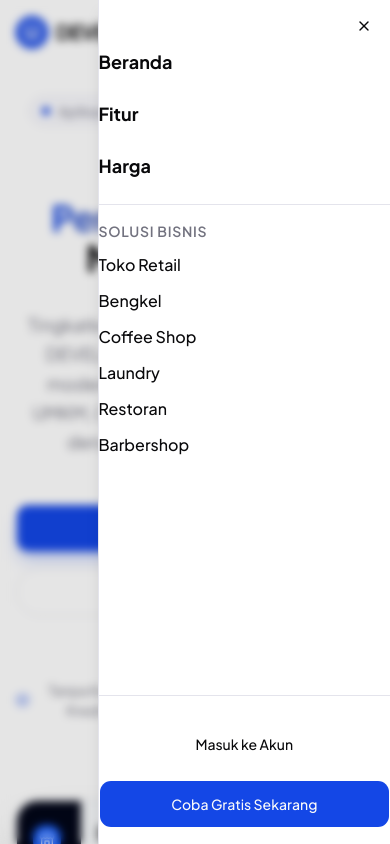
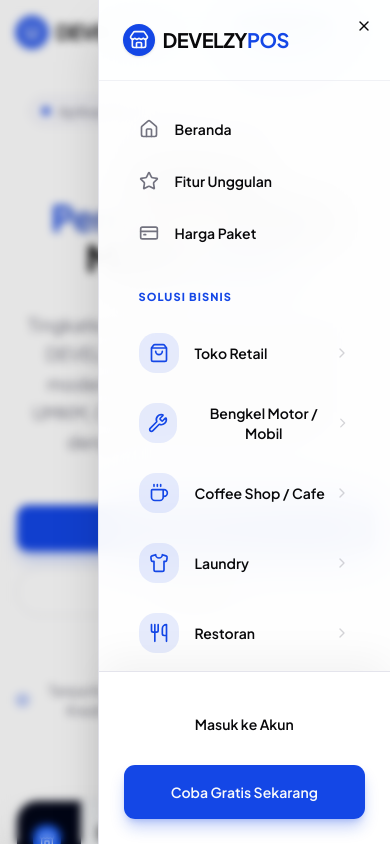
Before and after one commit to develzy/develzy_pos, a Next.js app: page / in a window 390 px wide. Both pictures are taken after a click on the button 358 px from the left and 32 px from the top of the page. Shown: the top 844 px of the page. Built offline with nearby package versions, Linux system fonts and the light colour scheme.

Commit message:
feat(ui): redesign mobile menu to be premium and modern

```diff
--- a/src/components/SiteHeader.tsx
+++ b/src/components/SiteHeader.tsx
@@ -4,8 +4,8 @@
 import Link from "next/link";
 import { usePathname } from "next/navigation";
 import { buttonVariants, Button } from "@/components/ui/button";
-import { Store, ChevronDown, Menu } from "lucide-react";
-import { Sheet, SheetContent, SheetTrigger } from "@/components/ui/sheet";
+import { Store, ChevronDown, Menu, Home, Star, CreditCard, ShoppingBag, Wrench, Coffee, Shirt, Utensils, Scissors, ChevronRight } from "lucide-react";
+import { Sheet, SheetContent, SheetTrigger, SheetClose } from "@/components/ui/sheet";
 
 export function SiteHeader() {
   const pathname = usePathname();
@@ -82,24 +82,88 @@
               <SheetTrigger className={`${buttonVariants({ variant: "ghost", size: "icon" })} md:hidden`}>
                 <Menu className="h-6 w-6" />
               </SheetTrigger>
-              <SheetContent side="right" className="w-[300px] sm:w-[400px] flex flex-col gap-6 pt-12 overflow-y-auto">
-                <Link href="/" className="text-lg font-bold hover:text-primary">Beranda</Link>
-                <Link href="/#fitur" className="text-lg font-bold hover:text-primary">Fitur</Link>
-                <Link href="/#harga" className="text-lg font-bold hover:text-primary">Harga</Link>
-
-                <div className="flex flex-col gap-3 pt-4 border-t">
-                  <span className="text-sm text-muted-foreground font-semibold uppercase tracking-wider">Solusi Bisnis</span>
-                  <Link href="/solusi/retail" className="text-base font-medium hover:text-primary">Toko Retail</Link>
-                  <Link href="/solusi/bengkel" className="text-base font-medium hover:text-primary">Bengkel</Link>
-                  <Link href="/solusi/coffee-shop" className="text-base font-medium hover:text-primary">Coffee Shop</Link>
-                  <Link href="/solusi/laundry" className="text-base font-medium hover:text-primary">Laundry</Link>
-                  <Link href="/solusi/restoran" className="text-base font-medium hover:text-primary">Restoran</Link>
-                  <Link href="/solusi/barbershop" className="text-base font-medium hover:text-primary">Barbershop</Link>
+              <SheetContent side="right" className="w-full sm:w-[400px] flex flex-col gap-0 p-0 border-l shadow-2xl bg-background/95 backdrop-blur-xl">
+                {/* Header inside Menu */}
+                <div className="p-6 border-b border-border/50 bg-background/50 flex items-center gap-2">
+                  <div className="flex h-8 w-8 items-center justify-center rounded-xl bg-primary text-primary-foreground shadow-sm">
+                    <Store className="h-5 w-5" />
+                  </div>
+                  <span className="text-xl font-bold tracking-tight">DEVELZY<span className="text-primary">POS</span></span>
                 </div>
 
-                <div className="flex flex-col gap-3 pt-6 border-t mt-auto mb-4">
-                  <Link href="/login" className={buttonVariants({ variant: "outline", className: "w-full h-12" })}>Masuk ke Akun</Link>
-                  <Link href="/register" className={buttonVariants({ className: "w-full h-12" })}>Coba Gratis Sekarang</Link>
+                <div className="flex-1 overflow-y-auto p-6 flex flex-col gap-8 pb-24">
+                  {/* Main Links */}
+                  <div className="flex flex-col gap-1">
+                    <SheetClose asChild><Link href="/" className="flex items-center gap-4 px-4 py-3.5 rounded-2xl hover:bg-muted/60 transition-all text-foreground font-semibold"><Home className="w-5 h-5 text-muted-foreground" /> Beranda</Link></SheetClose>
+                    <SheetClose asChild><Link href="/#fitur" className="flex items-center gap-4 px-4 py-3.5 rounded-2xl hover:bg-muted/60 transition-all text-foreground font-semibold"><Star className="w-5 h-5 text-muted-foreground" /> Fitur Unggulan</Link></SheetClose>
+                    <SheetClose asChild><Link href="/#harga" className="flex items-center gap-4 px-4 py-3.5 rounded-2xl hover:bg-muted/60 transition-all text-foreground font-semibold"><CreditCard className="w-5 h-5 text-muted-foreground" /> Harga Paket</Link></SheetClose>
+                  </div>
+
+                  {/* Solusi Bisnis */}
+                  <div>
+                    <h4 className="text-[11px] font-extrabold text-primary tracking-widest uppercase mb-4 px-4">Solusi Bisnis</h4>
+                    <div className="grid grid-cols-1 gap-1.5">
+                      <SheetClose asChild>
+                        <Link href="/solusi/retail" className="flex items-center justify-between px-4 py-3 rounded-2xl hover:bg-primary/5 transition-all group">
+                          <div className="flex items-center gap-4">
+                            <div className="w-10 h-10 rounded-xl bg-primary/10 text-primary flex items-center justify-center group-hover:scale-110 transition-transform"><ShoppingBag className="w-5 h-5" /></div>
+                            <div className="font-semibold text-foreground">Toko Retail</div>
+                          </div>
+                          <ChevronRight className="w-4 h-4 text-muted-foreground/30 group-hover:text-primary group-hover:translate-x-1 transition-all" />
+                        </Link>
+                      </SheetClose>
+                      <SheetClose asChild>
+                        <Link href="/solusi/bengkel" className="flex items-center justify-between px-4 py-3 rounded-2xl hover:bg-primary/5 transition-all group">
+                          <div className="flex items-center gap-4">
+                            <div className="w-10 h-10 rounded-xl bg-primary/10 text-primary flex items-center justify-center group-hover:scale-110 transition-transform"><Wrench className="w-5 h-5" /></div>
+                            <div className="font-semibold text-foreground">Bengkel Motor / Mobil</div>
+                          </div>
+                          <ChevronRight className="w-4 h-4 text-muted-foreground/30 group-hover:text-primary group-hover:translate-x-1 transition-all" />
+                        </Link>
+                      </SheetClose>
+                      <SheetClose asChild>
+                        <Link href="/solusi/coffee-shop" className="flex items-center justify-between px-4 py-3 rounded-2xl hover:bg-primary/5 transition-all group">
+                          <div className="flex items-center gap-4">
+                            <div className="w-10 h-10 rounded-xl bg-primary/10 text-primary flex items-center justify-center group-hover:scale-110 transition-transform"><Coffee className="w-5 h-5" /></div>
+                            <div className="font-semibold text-foreground">Coffee Shop / Cafe</div>
+                          </div>
+                          <ChevronRight className="w-4 h-4 text-muted-foreground/30 group-hover:text-primary group-hover:translate-x-1 transition-all" />
+                        </Link>
+                      </SheetClose>
+                      <SheetClose asChild>
+                        <Link href="/solusi/laundry" className="flex items-center justify-between px-4 py-3 rounded-2xl hover:bg-primary/5 transition-all group">
+                          <div className="flex items-center gap-4">
+                            <div className="w-10 h-10 rounded-xl bg-primary/10 text-primary flex items-center justify-center group-hover:scale-110 transition-transform"><Shirt className="w-5 h-5" /></div>
+                            <div className="font-semibold text-foreground">Laundry</div>
+                          </div>
+                          <ChevronRight className="w-4 h-4 text-muted-foreground/30 group-hover:text-primary group-hover:translate-x-1 transition-all" />
+                        </Link>
+                      </SheetClose>
+                      <SheetClose asChild>
+                        <Link href="/solusi/restoran" className="flex items-center justify-between px-4 py-3 rounded-2xl hover:bg-primary/5 transition-all group">
+                          <div className="flex items-center gap-4">
+                            <div className="w-10 h-10 rounded-xl bg-primary/10 text-primary flex items-center justify-center group-hover:scale-110 transition-transform"><Utensils className="w-5 h-5" /></div>
+                            <div className="font-semibold text-foreground">Restoran</div>
+                          </div>
+                          <ChevronRight className="w-4 h-4 text-muted-foreground/30 group-hover:text-primary group-hover:translate-x-1 transition-all" />
+                        </Link>
+                      </SheetClose>
+                      <SheetClose asChild>
+                        <Link href="/solusi/barbershop" className="flex items-center justify-between px-4 py-3 rounded-2xl hover:bg-primary/5 transition-all group">
+                          <div className="flex items-center gap-4">
+                            <div className="w-10 h-10 rounded-xl bg-primary/10 text-primary flex items-center justify-center group-hover:scale-110 transition-transform"><Scissors className="w-5 h-5" /></div>
+                            <div className="font-semibold text-foreground">Barbershop / Salon</div>
+                          </div>
+                          <ChevronRight className="w-4 h-4 text-muted-foreground/30 group-hover:text-primary group-hover:translate-x-1 transition-all" />
+                        </Link>
+                      </SheetClose>
+                    </div>
+                  </div>
+                </div>
+
+                <div className="p-6 bg-background border-t shadow-[0_-10px_40px_rgba(0,0,0,0.05)] flex flex-col gap-3 mt-auto">
+                  <SheetClose asChild><Link href="/login" className={buttonVariants({ variant: "outline", className: "w-full h-14 rounded-2xl text-base font-semibold border-primary/20 hover:bg-primary/5" })}>Masuk ke Akun</Link></SheetClose>
+                  <SheetClose asChild><Link href="/register" className={buttonVariants({ className: "w-full h-14 rounded-2xl text-base font-semibold shadow-lg shadow-primary/25" })}>Coba Gratis Sekarang</Link></SheetClose>
                 </div>
               </SheetContent>
             </Sheet>
```
